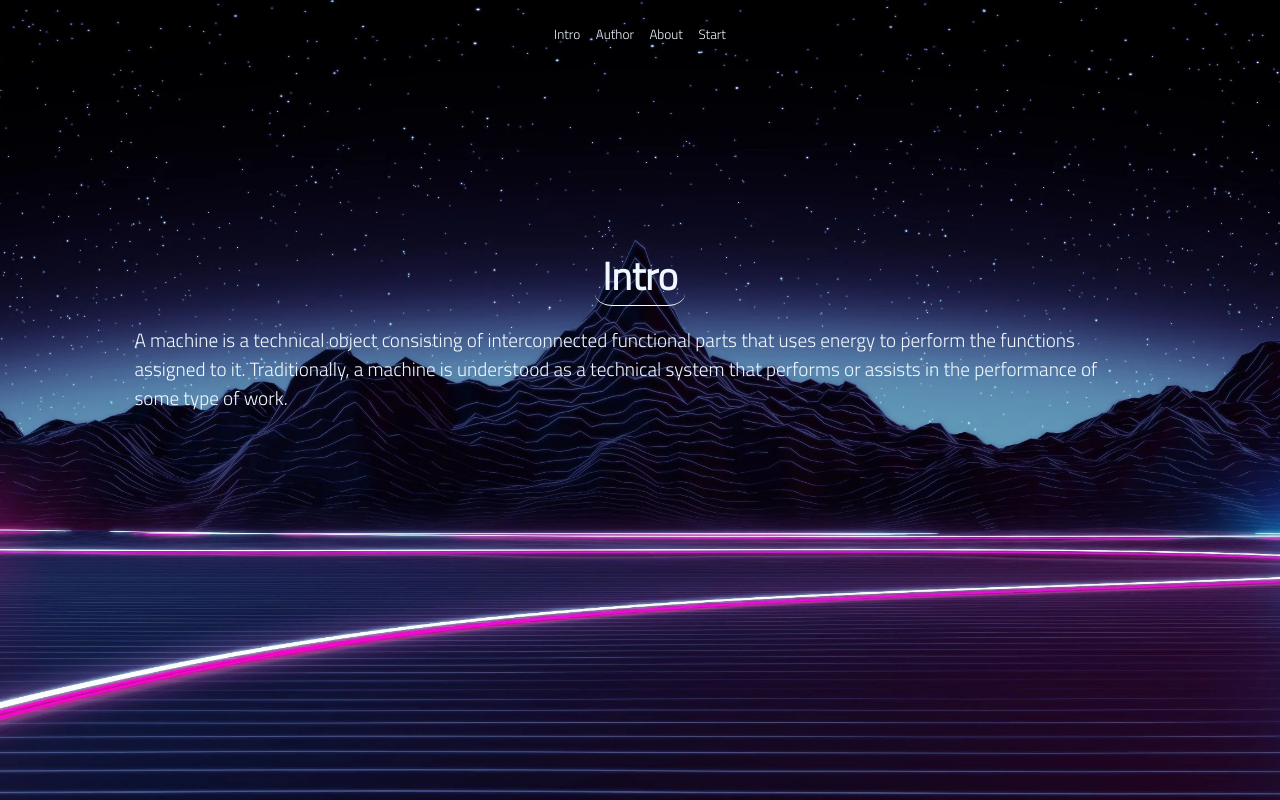
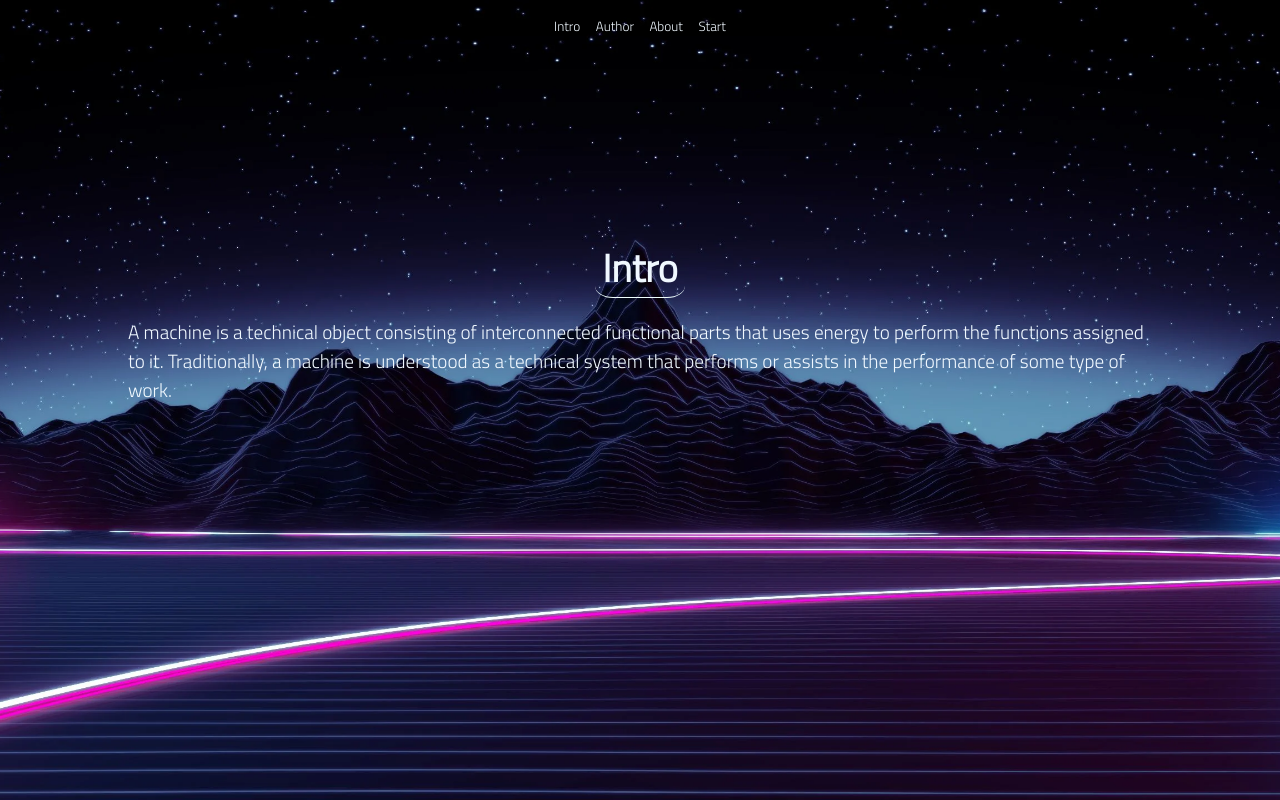
Before and after one commit to samarchenko/repo_1-, a PHP site: page /website/index.html in a window 1280 px wide. Run offline with PHP 8.4, Linux system fonts and the light colour scheme.

Commit message:
website with good dynamics!

```diff
--- a/website/styles.css
+++ b/website/styles.css
@@ -1,4 +1,4 @@
-html, bodyP{
+html, body{
     margin: 0;
     min-height: 100%;
 }
```
